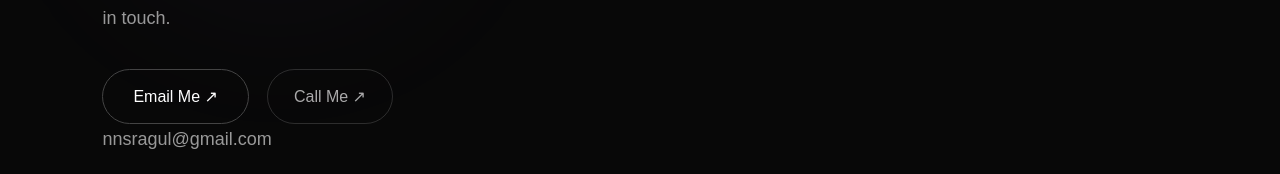
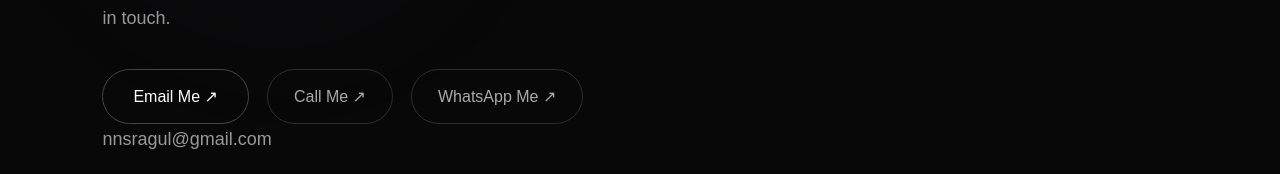
Before and after one commit to ragulns2008/ragul-portfolio, a React (Vite) app: page / in a window 1280 px wide. Shown: the part 4928-5102 px from the top of the page. Built offline with nearby package versions, Linux system fonts and the light colour scheme.

Commit message:
Add WhatsApp contact button

```diff
--- a/src/components/Contact.jsx
+++ b/src/components/Contact.jsx
@@ -29,6 +29,15 @@ function Contact() {
           >
             Call Me ↗
           </a>
+
+          <a
+            href="https://wa.me/919486511342"
+            target="_blank"
+            rel="noreferrer"
+            className="social-link"
+          >
+            WhatsApp Me ↗
+          </a>
         </div>
 
         <div className="contact-info">
```
